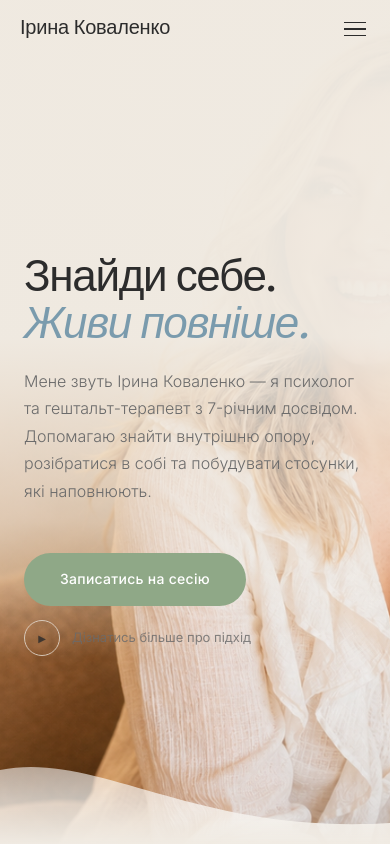
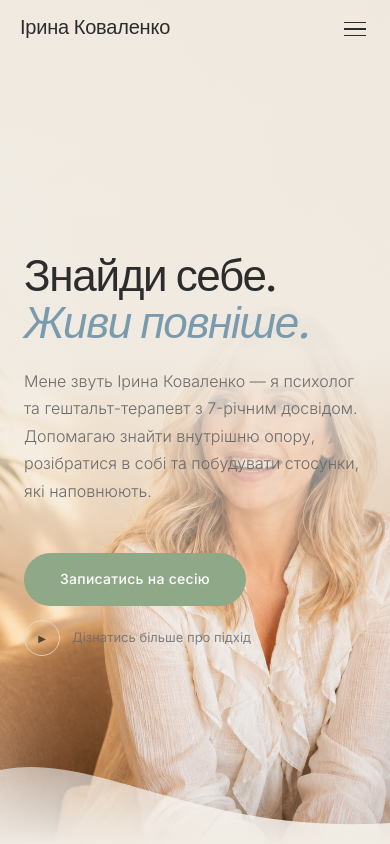
Before and after one commit to danylonahorniuk/psychologist-landing, a Next.js app: page / in a window 390 px wide. Shown: the top 844 px of the page. Built offline with nearby package versions, Linux system fonts and the light colour scheme.

Commit message:
feat: separate mobile hero photo, gradient fades to show woman below

```diff
--- a/app/globals.css
+++ b/app/globals.css
@@ -251,6 +251,10 @@ body {
   .nav-burger { display: flex !important; }
 }
 
+/* Hero images — show/hide per breakpoint */
+.hero-img-mobile { display: none !important; }
+.hero-img-desktop { display: block !important; }
+
 /* Hero */
 .hero-grid {
   max-width: 1600px;
@@ -282,8 +286,9 @@ body {
   .hero-photo-col { display: none; }
   .hero-text-col { padding: 120px 24px 60px !important; }
   .hero-cta-row { flex-direction: column; align-items: flex-start; gap: 14px; }
-  .hero-gradient { background: linear-gradient(to bottom, rgba(240,235,227,0.97) 0%, rgba(240,235,227,0.97) 40%, rgba(240,235,227,0.55) 62%, transparent 78%) !important; }
-  .hero-bg-wrap img { object-position: 65% 0% !important; }
+  .hero-gradient { background: linear-gradient(to bottom, rgba(240,235,227,0.97) 0%, rgba(240,235,227,0.97) 42%, rgba(240,235,227,0.45) 62%, transparent 76%) !important; }
+  .hero-img-mobile { display: block !important; }
+  .hero-img-desktop { display: none !important; }
 }
 
 /* Section padding */
--- a/components/Hero.tsx
+++ b/components/Hero.tsx
@@ -1,6 +1,7 @@
 import Image from "next/image";
 
 const PHOTO_URL = "/hiro2.png";
+const PHOTO_MOBILE_URL = "/hero-mobile.png";
 
 export default function Hero() {
   return (
@@ -10,11 +11,23 @@ export default function Hero() {
     >
       {/* Full-bleed background photo */}
       <div className="hero-bg-wrap" style={{ position: "absolute", inset: 0, zIndex: 0 }}>
+        {/* Desktop photo */}
         <Image
           src={PHOTO_URL}
           alt=""
           fill
+          className="hero-img-desktop"
           style={{ objectFit: "cover", objectPosition: "25% 15%" }}
+          sizes="100vw"
+          priority
+        />
+        {/* Mobile photo */}
+        <Image
+          src={PHOTO_MOBILE_URL}
+          alt=""
+          fill
+          className="hero-img-mobile"
+          style={{ objectFit: "cover", objectPosition: "center top" }}
           sizes="100vw"
           priority
         />
```
Also changed, not shown: public/hero-mobile.png (added).
